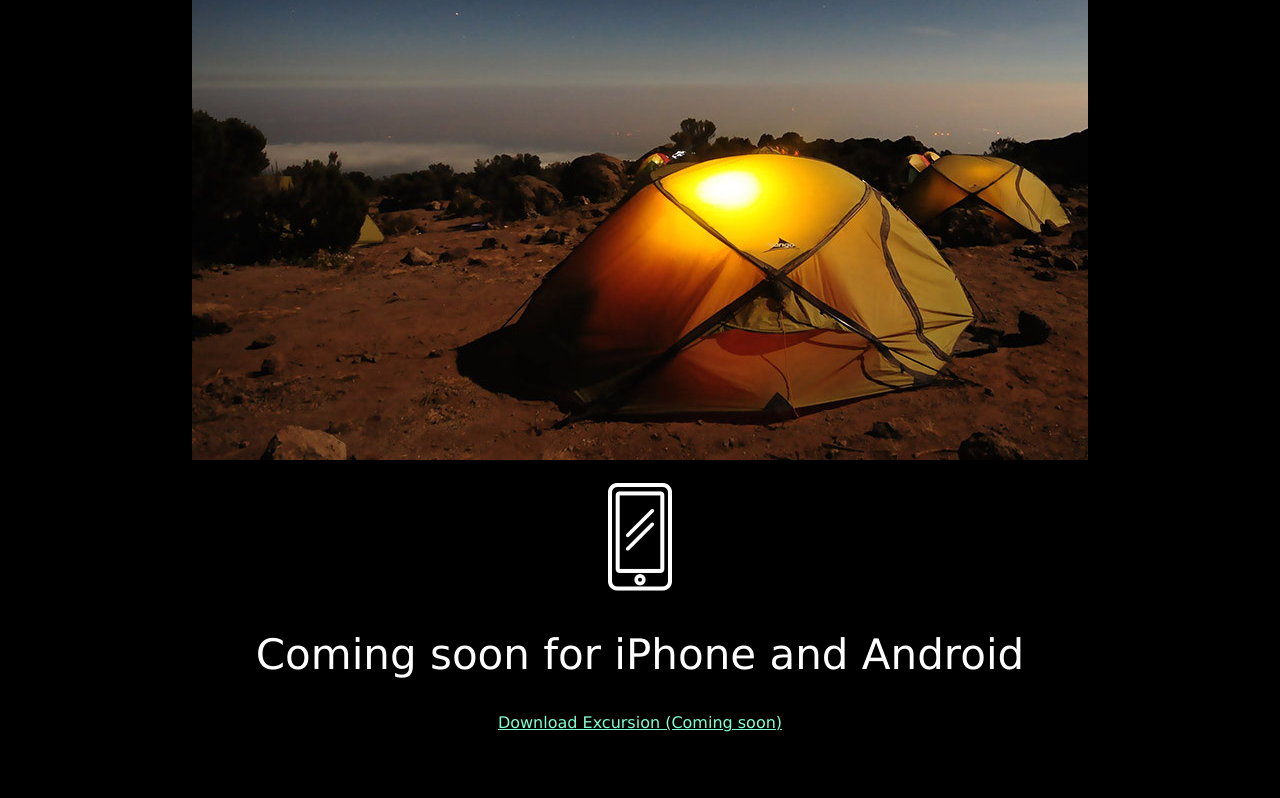
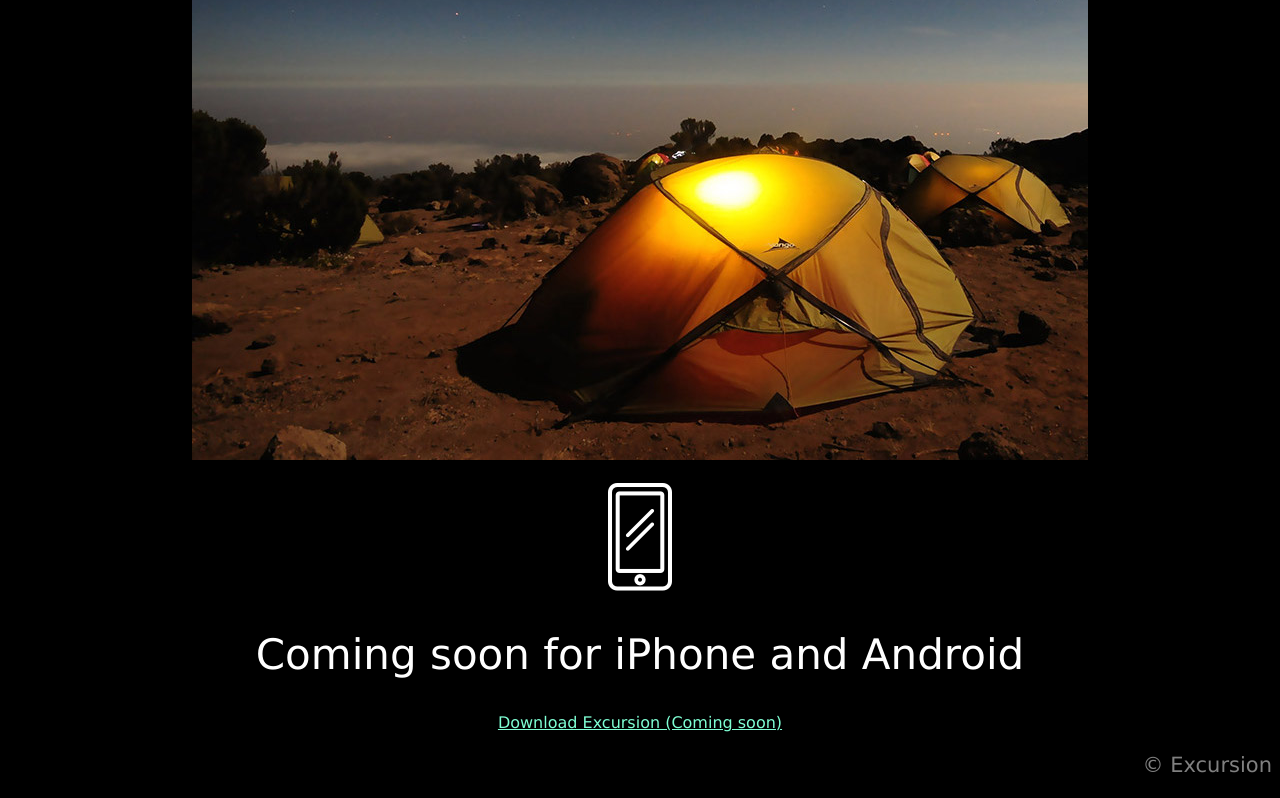
Before and after one commit to prinz247/excursion, a plain HTML site: page index.html in a window 1280 px wide. Shown: the part 529-1327 px from the top of the page. Before the commit the page ends 1269 px from the top, so only its background shows below. Drawn offline with Linux system fonts and the light colour scheme.

Commit message:
add and style footer

```diff
--- a/index.html
+++ b/index.html
@@ -18,6 +18,8 @@
     <img src="./resources/images/phone.png" alt="cellphone icon"/>
     <h2>Coming soon for iPhone and Android</h2>
     <a href="">Download Excursion (Coming soon)</a>
-
+    <footer>
+      <p>© Excursion</p>
+    </footer>
   </body>
 </html>
--- a/resources/css/style.css
+++ b/resources/css/style.css
@@ -22,3 +22,7 @@ p{
   color: Gray;
   font-size: 21px;
 }
+footer p{
+  text-align: right;
+  color: gray;
+}
```
